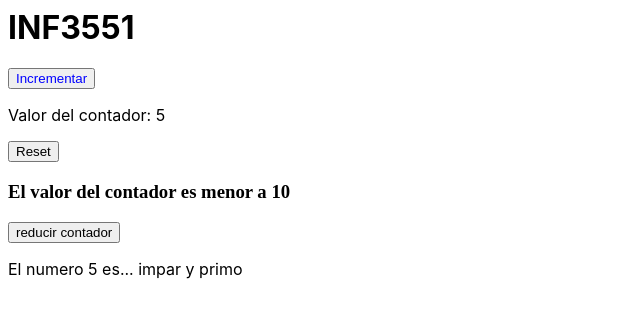
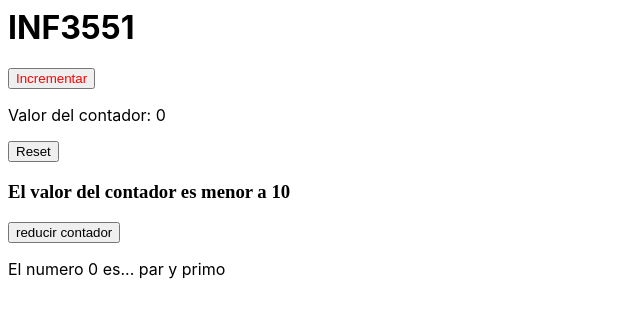
Before and after one commit to fhonores/Tarea1_INFUC, a React (Create React App) app: page / in a window 1280 px wide. Shown: the top 318 px of the page, without its empty margins (0-640 px from the left). Built offline with nearby package versions, Linux system fonts and the light colour scheme.

Commit message:
1 file modified

```diff
--- a/src/App.js
+++ b/src/App.js
@@ -9,7 +9,7 @@ function Title(props) {
 }
 
 export default function App() {
-  const [count, setCount] = useState(5);
+  const [count, setCount] = useState(0);
   const handleClick = () => {
     console.log('click');
     setCount((prevCount) => prevCount + 1);
```
